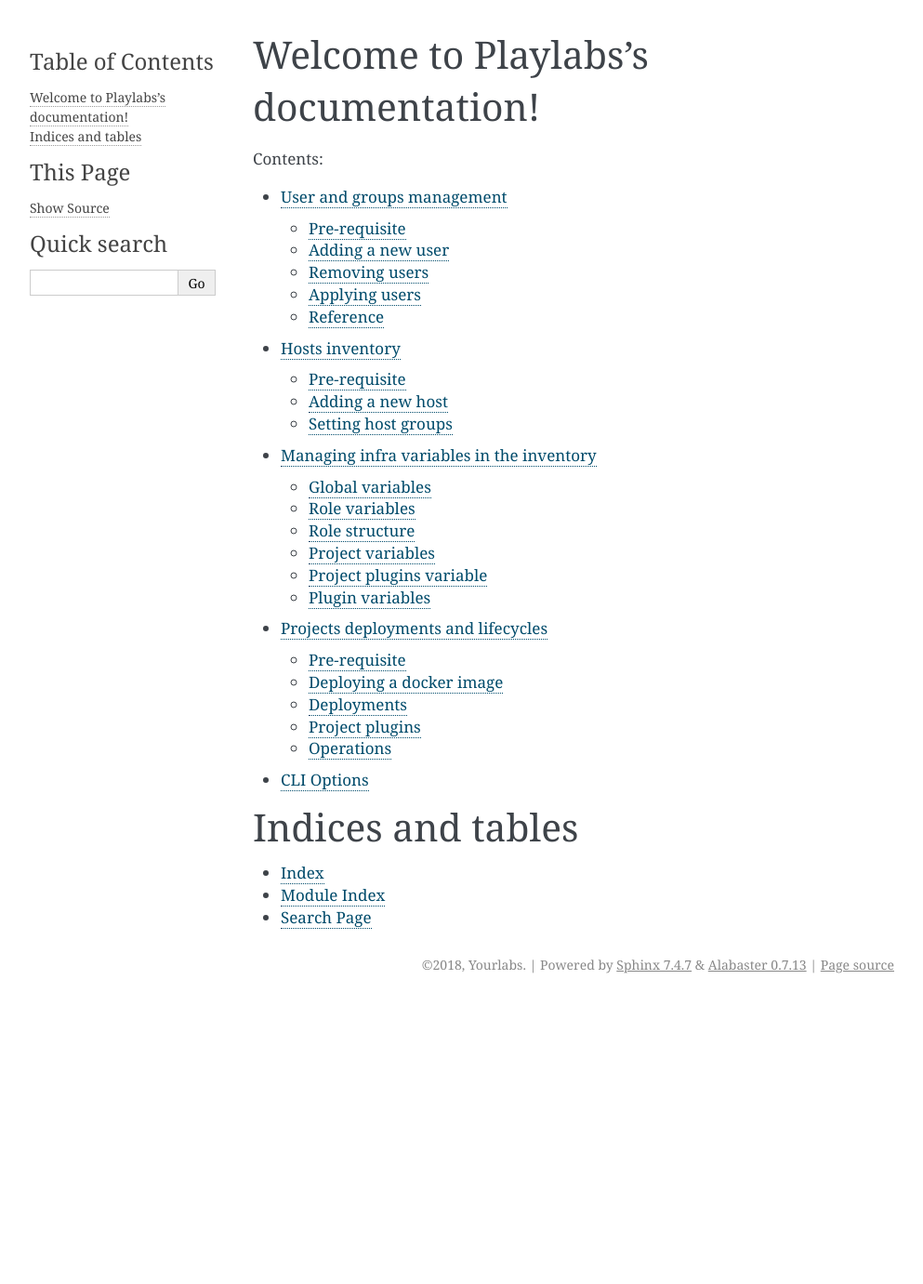
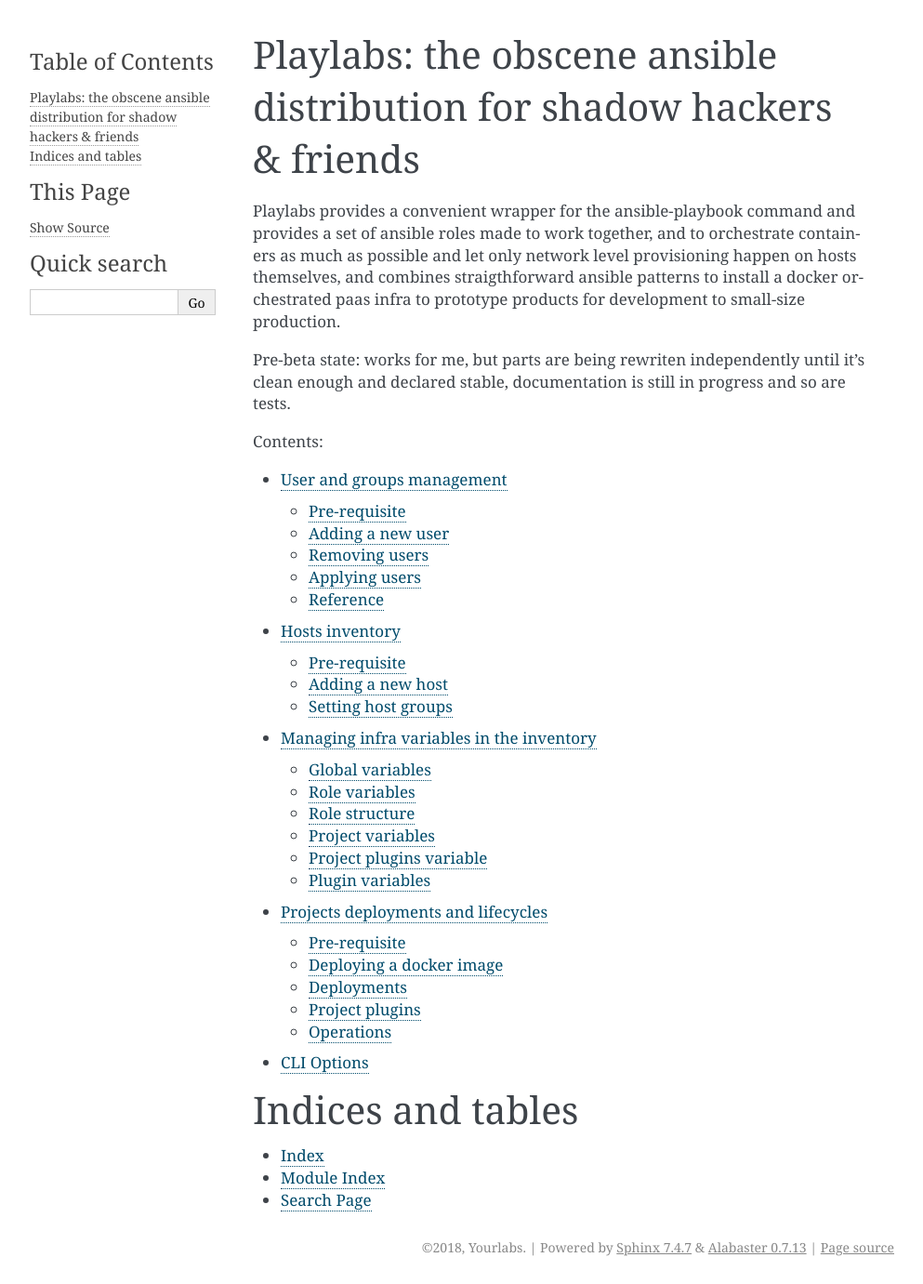
Before and after one commit to yourlabs/playlabs, a Sphinx documentation site: the page built from docs/index.rst, in a window 1280 px wide. Shown: the whole page at 93% size, without its empty margins (148-1141 px from the left). Built offline with Sphinx 7.4.7, drawn with Linux system fonts in a browser that asks for light colours; before the commit the page ends 1077 px from its top, so only the background shows below that.

Commit message:
Readme intro up

```diff
--- a/docs/index.rst
+++ b/docs/index.rst
@@ -1,10 +1,16 @@
-.. Playlabs documentation master file, created by
-   sphinx-quickstart on Sat Nov 17 23:10:04 2018.
-   You can adapt this file completely to your liking, but it should at least
-   contain the root `toctree` directive.
+Playlabs: the obscene ansible distribution for shadow hackers & friends
+=======================================================================
 
-Welcome to Playlabs's documentation!
-====================================
+Playlabs provides a convenient wrapper for the ansible-playbook command and
+provides a set of ansible roles made to work together, and to orchestrate
+containers as much as possible and let only network level provisioning happen
+on hosts themselves, and combines straigthforward ansible patterns to install a
+docker orchestrated paas infra to prototype products for development to
+small-size production.
+
+Pre-beta state: works for me, but parts are being rewriten independently until
+it's clean enough and declared stable, documentation is still in progress and
+so are tests.
 
 .. toctree::
    :maxdepth: 2
```
